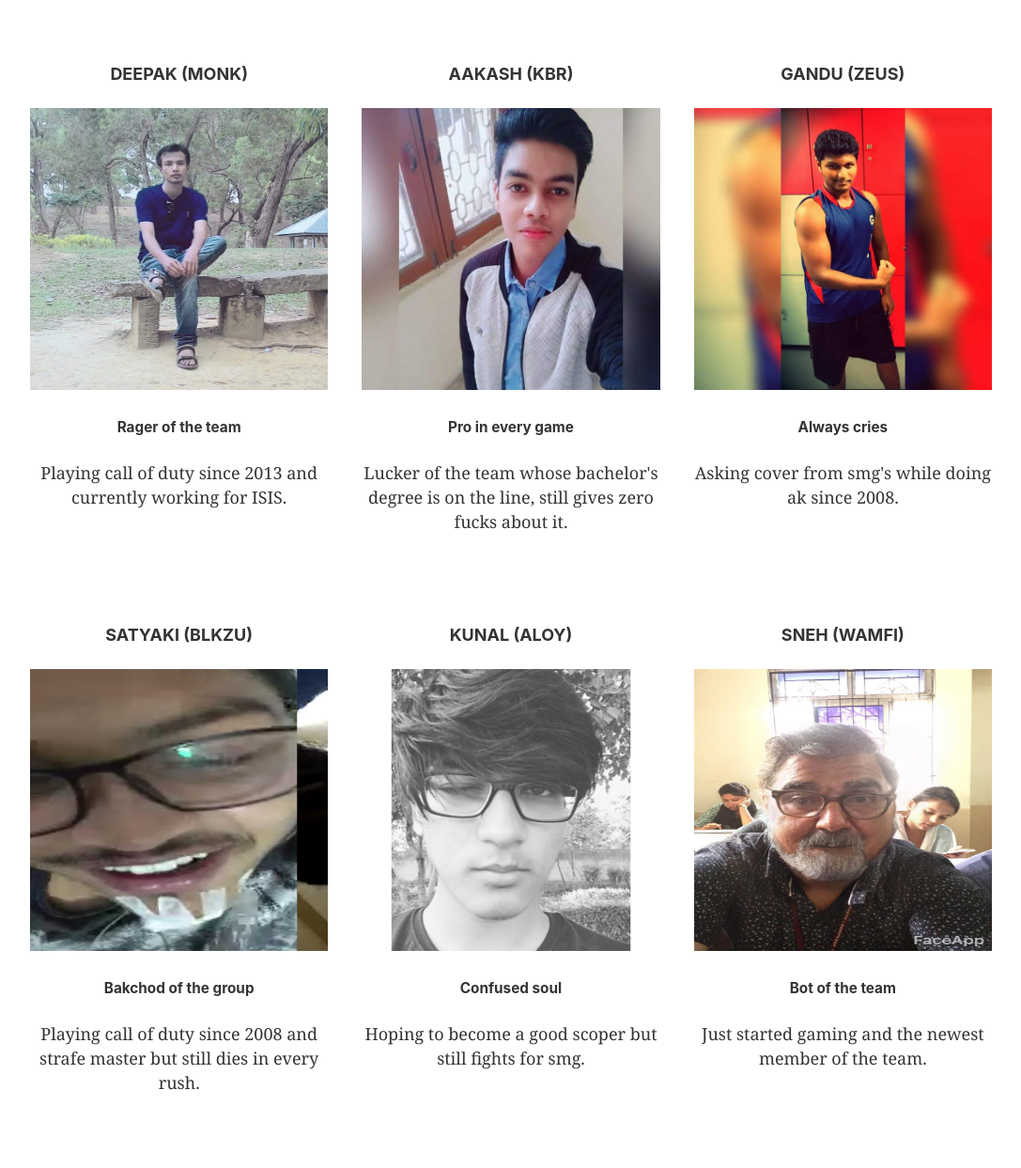
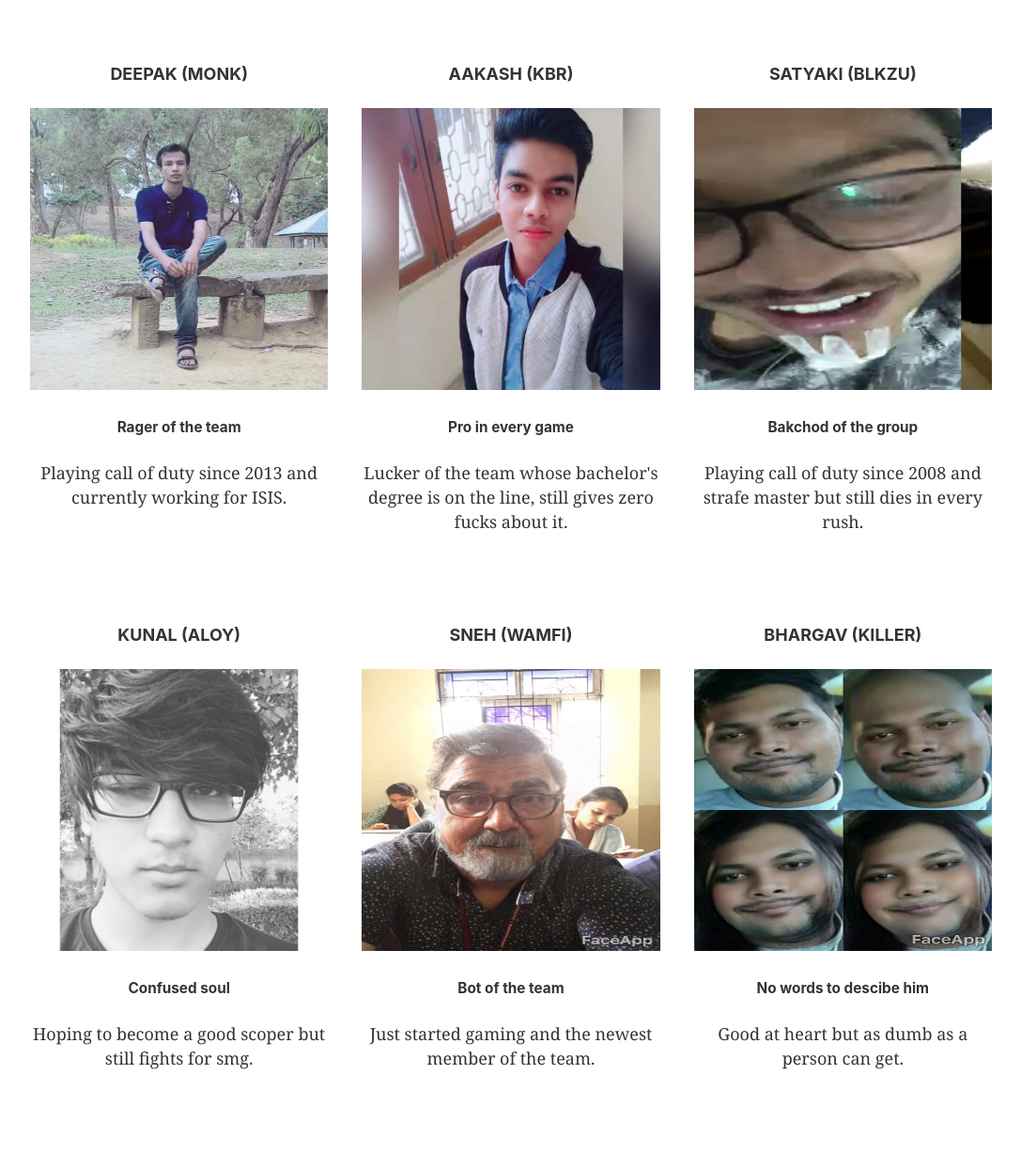
Before and after one commit to salujaparam/verse, a Gatsby site: page / in a window 1280 px wide. Shown: the part 2335-3578 px from the top of the page at 94% size, without its empty margins (96-1183 px from the left). Built offline with nearby package versions, Linux system fonts and the light colour scheme; Gatsby itself is replaced by a stand-in of ours.

Commit message:
added bahrgav deleted zeus

```diff
--- a/src/constants/players.js
+++ b/src/constants/players.js
@@ -6,7 +6,8 @@ import sneh from '../images/sneh.jpeg'
 import satyaki from '../images/satyaki.jpeg'
 import param from '../images/param.jpg'
 import monk from '../images/monk.jpeg'
-import zeus from '../images/zeus.jpeg'
+// import zeus from '../images/zeus.jpeg'
+import killer from '../images/bhargav.jpeg'
 
 export default [
     {
@@ -39,12 +40,12 @@ export default [
         title: "Pro in every game",
         description: "Lucker of the team whose bachelor's degree is on the line, still gives zero fucks about it."
     },
-    {
-        image: zeus,
-        name: "Gandu (zeus)",
-        title: "Always cries",
-        description: "Asking cover from smg's while doing ak since 2008."
-    },
+    // {
+    //     image: zeus,
+    //     name: "Gandu (zeus)",
+    //     title: "Always cries",
+    //     description: "Asking cover from smg's while doing ak since 2008."
+    // },
     {
         image: satyaki,
         name: "Satyaki (blkzu)",
@@ -63,4 +64,10 @@ export default [
         title: "Bot of the team",
         description: "Just started gaming and the newest member of the team."
     },
+    {
+        image: killer,
+        name: "Bhargav (killer)",
+        title: "No words to descibe him",
+        description: "Good at heart but as dumb as a person can get."
+    },
 ]
```
